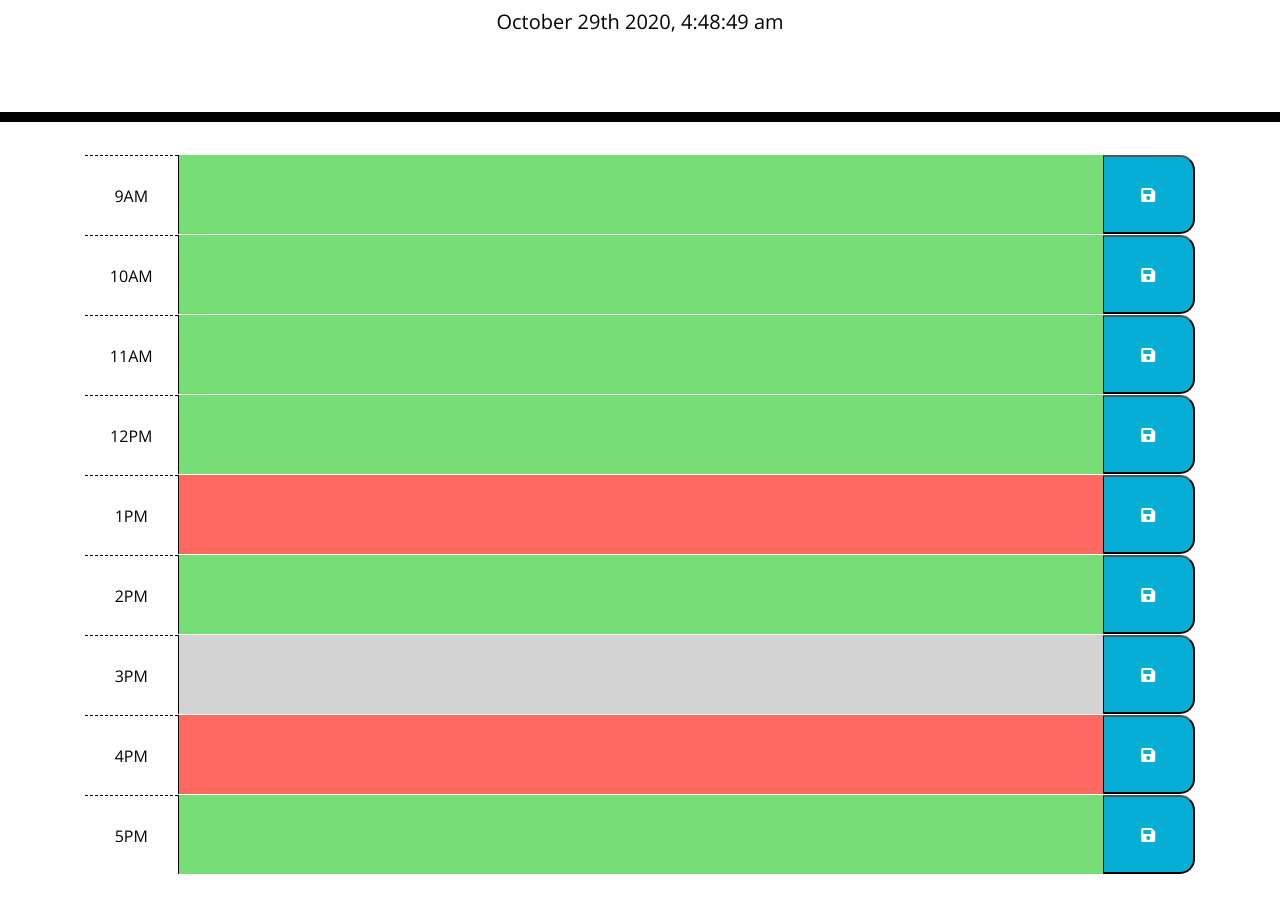
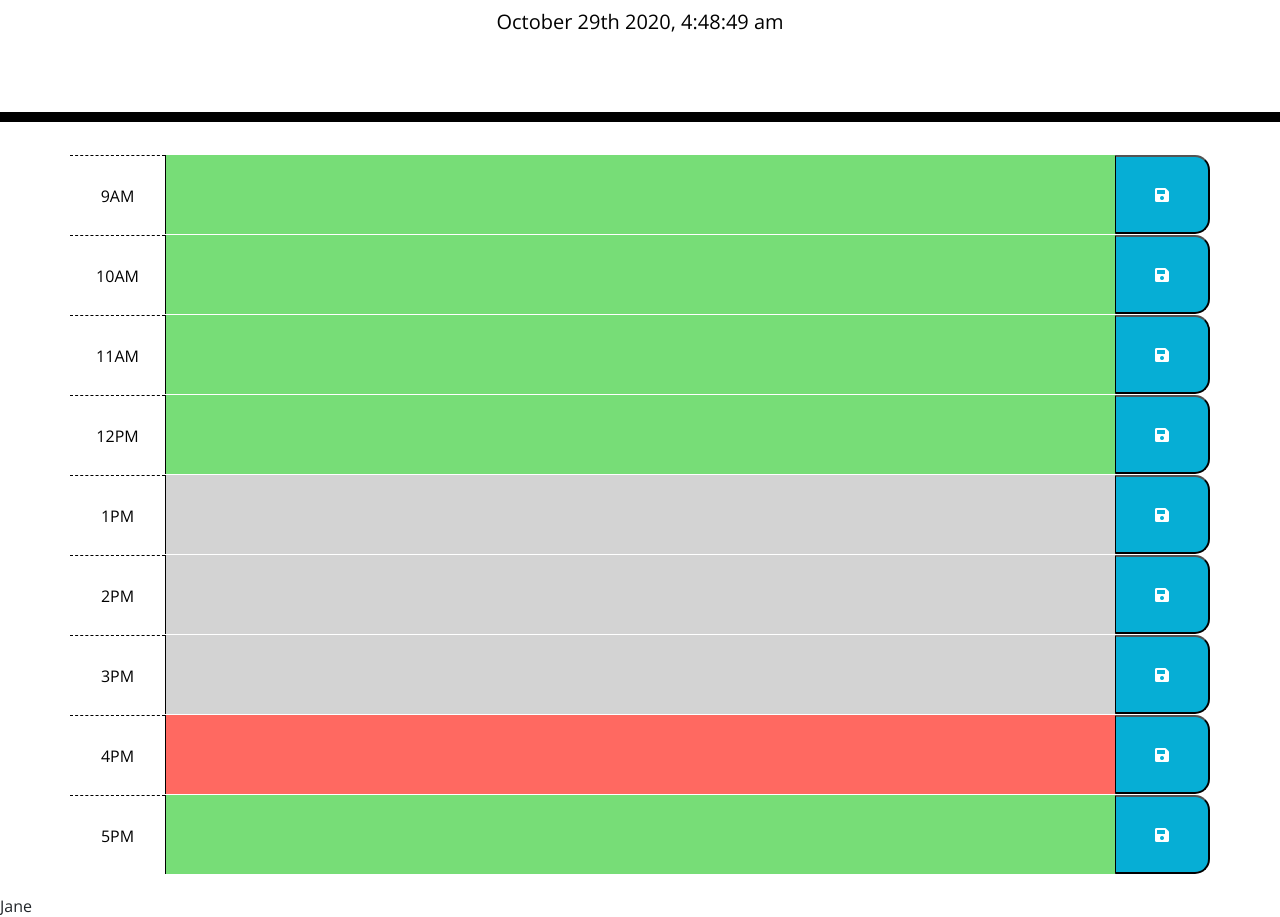
Before and after one commit to Nmenotti20/nm_calendar, a plain HTML site: page index.html in a window 1280 px wide. Shown: the part 182-1099 px from the top of the page. Drawn offline with nearby package versions, Linux system fonts and the light colour scheme.

Commit message:
tinkering with JS

```diff
--- a/index.html
+++ b/index.html
@@ -28,7 +28,6 @@
       <p class="lead">A simple calendar app for scheduling your work day</p>
       <p id="currentDay" class="lead"></p>
     </header>
-    <div class="container">
 
       <!--Begin Div Container-->
       <div class="container">
@@ -38,7 +37,7 @@
         <div id="9" class="col-md-1 hour">
           9AM
         </div>
-        <textarea class="col-md-10 past"></textarea>
+        <textarea class="col-md-10"></textarea>
         <button class="col-md-1 saveBtn d-flex justify-content-center align-items-center">
           <i class="fas fa-save"></i>
         </button>
@@ -48,7 +47,7 @@
         <div id="10" class="col-md-1 hour">
           10AM
         </div>
-        <textarea class="col-md-10 present"></textarea>
+        <textarea class="col-md-10"></textarea>
         <button class="col-md-1 saveBtn d-flex justify-content-center align-items-center">
           <i class="fas fa-save"></i>
         </button>
@@ -58,7 +57,7 @@
         <div id="11" class="col-md-1 hour">
           11AM
         </div>
-        <textarea class="col-md-10 future"></textarea>
+        <textarea class="col-md-10"></textarea>
         <button class="col-md-1 saveBtn d-flex justify-content-center align-items-center">
           <i class="fas fa-save"></i>
         </button>
@@ -68,7 +67,7 @@
         <div id="12" class="col-md-1 hour">
           12PM
         </div>
-        <textarea class="col-md-10 past"></textarea>
+        <textarea class="col-md-10"></textarea>
         <button class="col-md-1 saveBtn d-flex justify-content-center align-items-center">
           <i class="fas fa-save"></i>
         </button>
@@ -78,7 +77,7 @@
         <div id="1" class="col-md-1 hour">
           1PM
         </div>
-        <textarea class="col-md-10 present"></textarea>
+        <textarea class="col-md-10"></textarea>
         <button class="col-md-1 saveBtn d-flex justify-content-center align-items-center">
           <i class="fas fa-save"></i>
         </button>
@@ -88,7 +87,7 @@
         <div id="2" class="col-md-1 hour">
           2PM
         </div>
-        <textarea class="col-md-10 future"></textarea>
+        <textarea class="col-md-10"></textarea>
         <button class="col-md-1 saveBtn d-flex justify-content-center align-items-center">
           <i class="fas fa-save"></i>
         </button>
@@ -98,7 +97,7 @@
         <div id="3" class="col-md-1 hour">
           3PM
         </div>
-        <textarea class="col-md-10 past"></textarea>
+        <textarea class="col-md-10"></textarea>
         <button class="col-md-1 saveBtn d-flex justify-content-center align-items-center">
           <i class="fas fa-save"></i>
         </button>
@@ -108,7 +107,7 @@
         <div id="4" class="col-md-1 hour">
           4PM
         </div>
-        <textarea class="col-md-10 present"></textarea>
+        <textarea class="col-md-10"></textarea>
         <button class="col-md-1 saveBtn d-flex justify-content-center align-items-center">
           <i class="fas fa-save"></i>
         </button>
@@ -118,7 +117,7 @@
         <div id="5" class="col-md-1 hour">
           5PM
         </div>
-        <textarea class="col-md-10 future"></textarea>
+        <textarea class="col-md-10"></textarea>
         <button class="col-md-1 saveBtn d-flex justify-content-center align-items-center">
           <i class="fas fa-save"></i>
         </button>
--- a/script.js
+++ b/script.js
@@ -21,7 +21,7 @@ var plan = $("textarea");
 
 for (var i = 0; i < hour.length; i++) {
     if (parseInt(hour[i].id) < moment().format("H")) {
-        plan[i].classList.add("past");
+        plan[i].classList.add("past")
     }
     else if(parseInt(hour[i].id) == moment().format("H")) {
         plan[i].classList.add("present");
@@ -31,9 +31,19 @@ for (var i = 0; i < hour.length; i++) {
     }
 };
 
-// save events using local storage
+//Save tasks in local storage when save button in clicked
 // var saveBtn = $(".saveBtn");
 // for (var j = 0; j < saveBtn.length; j++) {
 //     saveBtn[j].addEventListener("click", toDos);
-//     console.log(toDos);
+//     console.log("");
 // }
+
+//storing
+myObj = { "name":"Jane", "age":18, "city":"Chicago" };
+myJSON = JSON.stringify(myObj);                 // storing data
+localStorage.setItem("testJSON", myJSON);
+
+//retrieving
+text = localStorage.getItem("testJSON");        // retrieving data
+obj = JSON.parse(text);
+document.write(obj.name);
```
